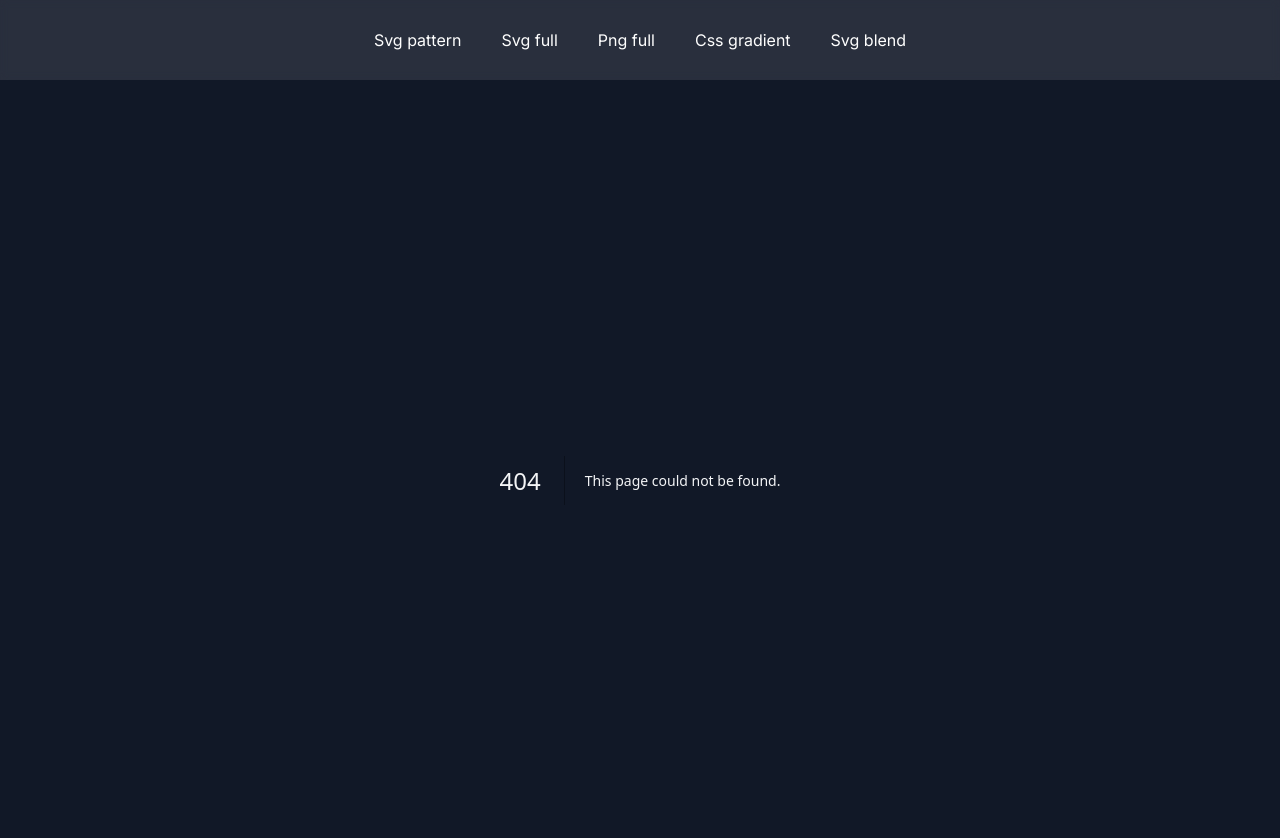
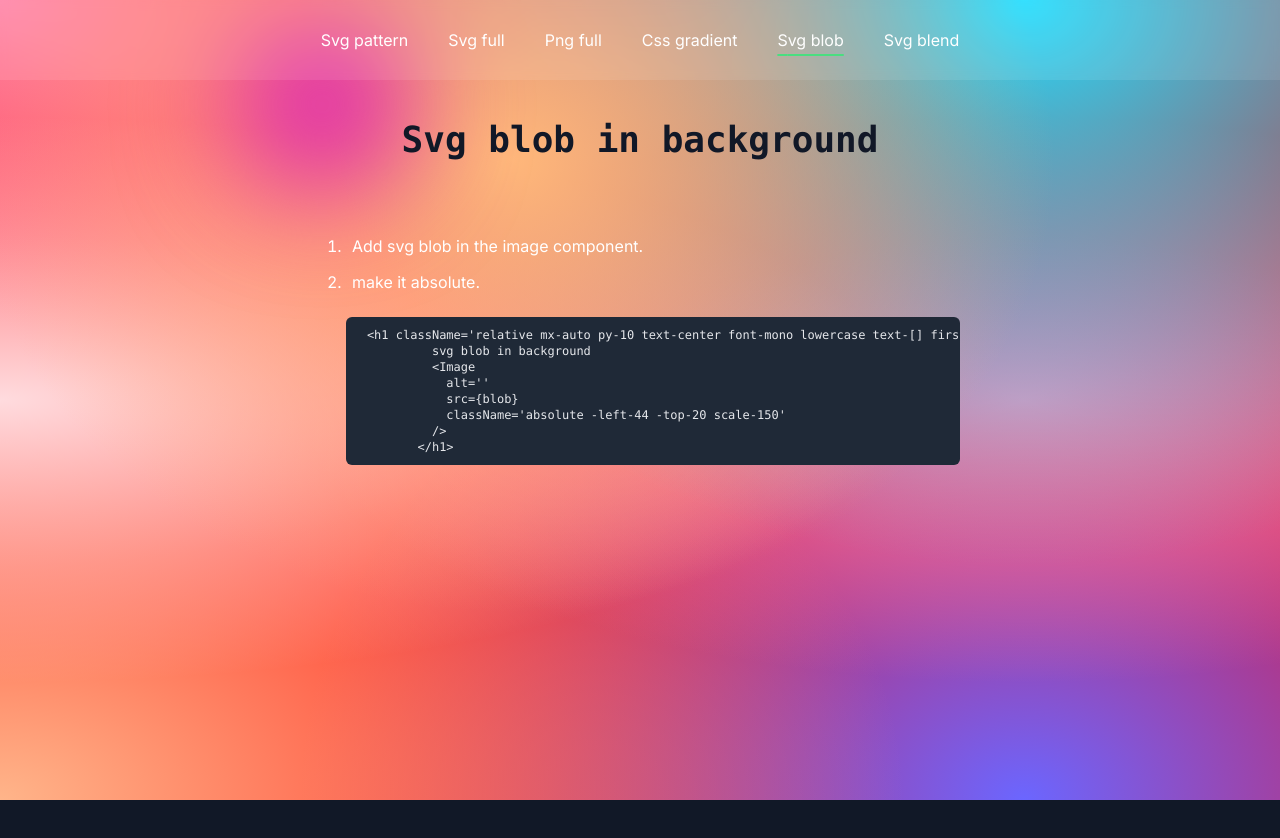
Before and after one commit to sazzadtanim/19-7-23-tailwind-background-image, a Next.js app: page /svg_blob in a window 1280 px wide. Before the commit this address had no page. Shown: the top 838 px of the page. Built offline with nearby package versions, Linux system fonts and the light colour scheme.

Commit message:
added svg blob

```diff
--- /dev/null
+++ b/src/app/svg_blob/page.tsx
@@ -0,0 +1,43 @@
+import blob from '@svg/blob1.svg'
+import { Metadata } from 'next'
+import Image from 'next/image'
+
+export const metadata: Metadata = {
+  title: 'css gradient as background',
+  description: 'Nextjs tailwindcss bacground image implementations',
+  creator: 'SazzadTanim',
+}
+
+export default function Home() {
+  return (
+    <main className='absolute inset-0 h-screen w-screen bg-[hsla(0,100%,50%,1)] bg-radial_gradient bg-cover bg-center pt-10 -z-20'>
+      <div className='prose mx-auto px-2 pt-10 text-white'>
+        <h1 className='relative mx-auto py-10 text-center font-mono lowercase text-[] first-letter:capitalize lg:whitespace-nowrap'>
+          svg blob in background
+          <Image
+            alt=''
+            src={blob}
+            className='absolute -left-44 -top-20 scale-150 -z-10'
+          />
+        </h1>
+        <div>
+          <ol className='marker:text-white'>
+            <li className='lowercase first-letter:capitalize'>
+              add svg blob in the image component.
+            </li>
+            <li>make it absolute.</li>
+
+            <pre className='text-xs'>{` <h1 className='relative mx-auto py-10 text-center font-mono lowercase text-[] first-letter:capitalize lg:whitespace-nowrap'>
+          svg blob in background
+          <Image
+            alt=''
+            src={blob}
+            className='absolute -left-44 -top-20 scale-150'
+          />
+        </h1>`}</pre>
+          </ol>
+        </div>
+      </div>
+    </main>
+  )
+}
--- a/src/components/Navigation.tsx
+++ b/src/components/Navigation.tsx
@@ -9,11 +9,12 @@ export default function Navigation() {
     { name: 'svg full', url: '/svg_full' },
     { name: 'png full', url: '/png_full' },
     { name: 'css gradient', url: '/css_gradient' },
+    { name: 'svg blob', url: '/svg_blob' },
     { name: 'svg blend', url: '/svg_blend' },
   ]
   const currentPath = usePathname()
   return (
-    <div className='z-20 flex py-5 items-center justify-center flex-wrap bg-white/10 backdrop-blur-sm'>
+    <div className='z-20 flex flex-wrap items-center justify-center bg-white/10 py-5 backdrop-blur-sm'>
       {myNavs.map((nav, index) => (
         <NavBar
           index={index}
```
Also changed, not shown: public/svg/blob1.svg (added), 1 other file (tests, documents, lock files or other folders).
